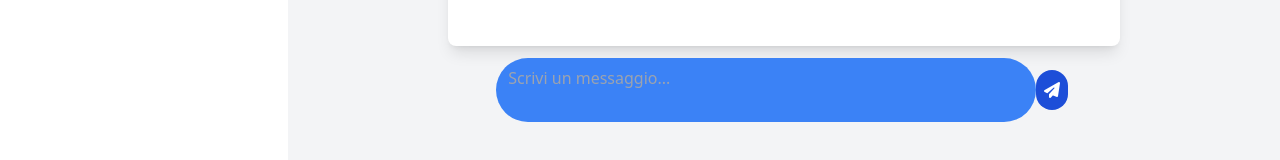
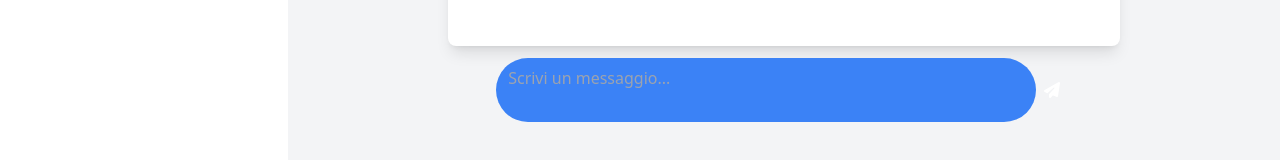
Before and after one commit to matteoleto/tsxtailwind, a React (Vite) app: page / in a window 1280 px wide. Shown: the part 546-706 px from the top of the page. Built offline with nearby package versions, Linux system fonts and the light colour scheme.

Commit message:
abbiamo finito uomo

```diff
--- a/src/components/MessageInput.tsx
+++ b/src/components/MessageInput.tsx
@@ -17,7 +17,6 @@ const MessageInput: React.FC<MessageInputProps> = ({ message, handleInputChange,
     throw new Error('ThemeContext must be used within a ThemeContext.Provider');
   }
   const {color, setColor} = themeContext
-  let color2 = color
 
   return (<div className="message-input-container">
     <textarea
@@ -27,7 +26,7 @@ const MessageInput: React.FC<MessageInputProps> = ({ message, handleInputChange,
       onChange={handleInputChange}
     ></textarea>
     <button
-      className="btn-primary"
+      className={"bg-"+color+"-700 text-white rounded-full p-2 mr-5"}
       onClick={handleSendMessage}
     >
       <i className="fas fa-paper-plane"></i>
--- a/src/components/Rectangle.tsx
+++ b/src/components/Rectangle.tsx
@@ -47,7 +47,7 @@ const Rectangle: React.FC = () => {
           handleInputChange={handleInputChange}
           handleSendMessage={handleSendMessage}
         />
-        <i className={`fas fa-comment-alt absolute top-4 right-4 text-${color}-500`}></i>
+        <i className={"fas fa-comment-alt absolute top-4 right-4 text-"+color+"-500"}></i>
       </div>
     </div>
   );
```
